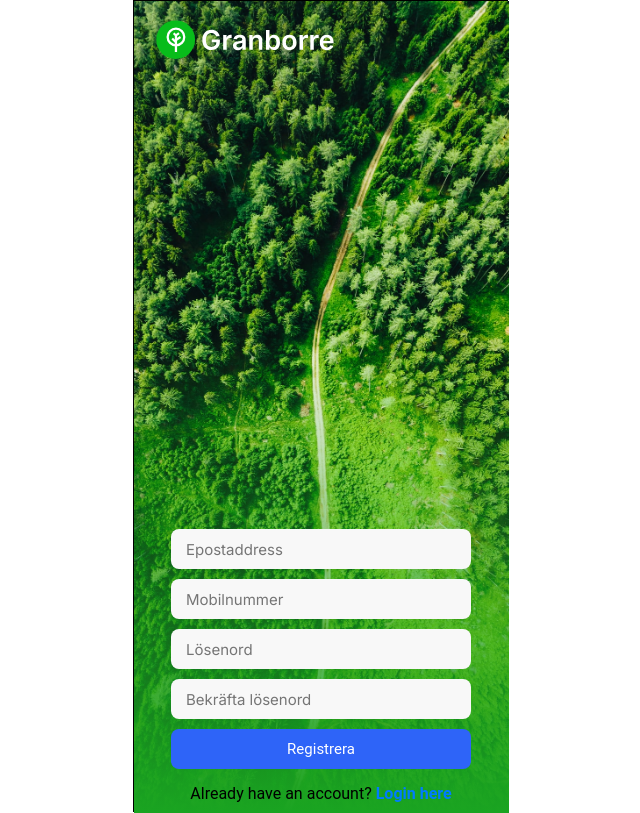
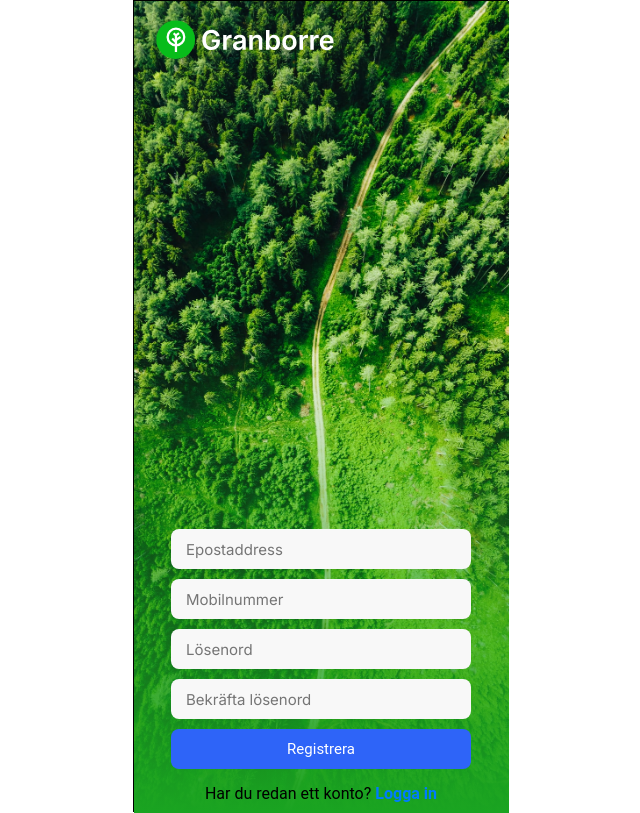
Before and after one commit to ma-chni/Granborre, a React (Create React App) app in the folder client/: page / in a window 1280 px wide. Shown: the whole page, without its empty margins (320-960 px from the left). Built offline with nearby package versions, Linux system fonts and the light colour scheme.

Commit message:
translating to swedish

```diff
--- a/client/src/components/RegistrationForm/RegistrationForm.js
+++ b/client/src/components/RegistrationForm/RegistrationForm.js
@@ -37,7 +37,7 @@ function RegistrationForm(props) {
             setState((prevState) => ({
               ...prevState,
               successMessage:
-                "Registration successful. Redirecting to home page..",
+                "Du är nu registrerad. Omdirigerar till första sidan..",
             }));
             localStorage.setItem(ACCESS_TOKEN_NAME, response.data.token);
             redirectToMenu();
@@ -70,7 +70,7 @@ function RegistrationForm(props) {
     if (state.password === state.confirmPassword) {
       sendDetailsToServer();
     } else {
-      props.showError("Passwords do not match");
+      props.showError("Lösenorden matchar inte");
     }
   };
   return (
@@ -128,9 +128,9 @@ function RegistrationForm(props) {
         </div>
 
         <div className="message-box">
-          <span>Already have an account? </span>
+          <span>Har du redan ett konto? </span>
           <span className="loginText" onClick={() => redirectToLogin()}>
-            Login here
+            Logga in
           </span>
         </div>
       </div>
```
